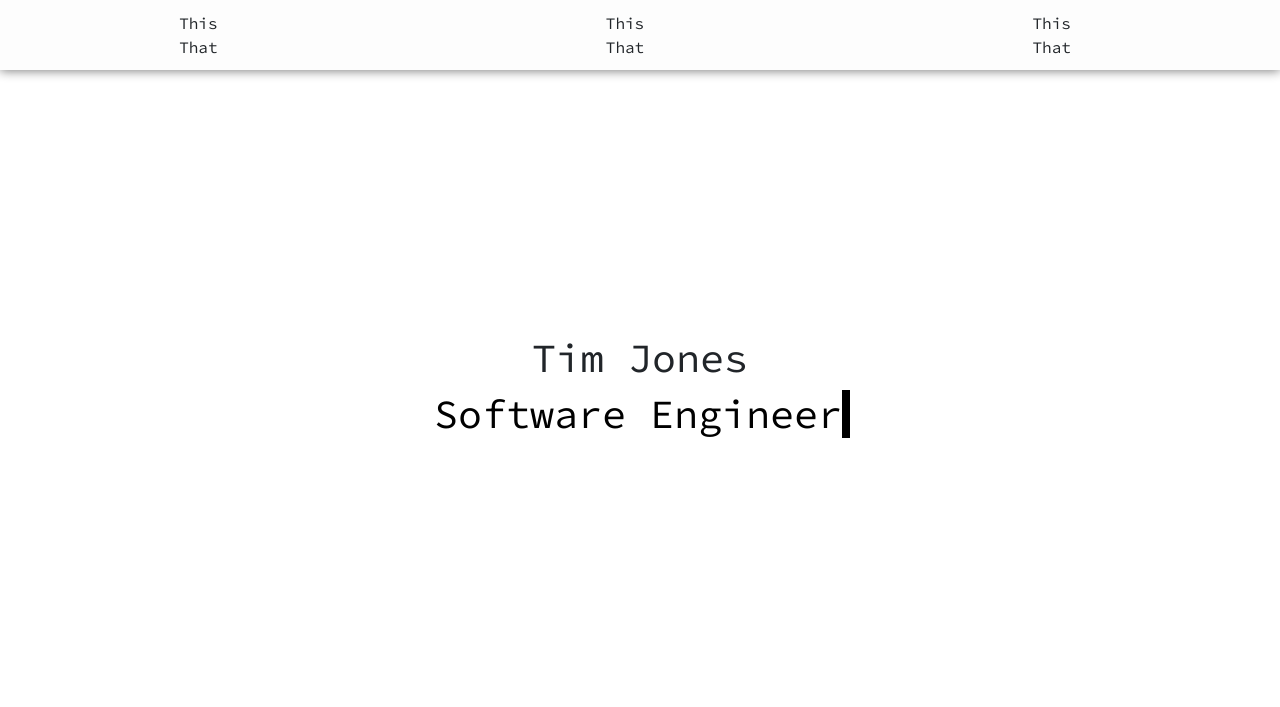
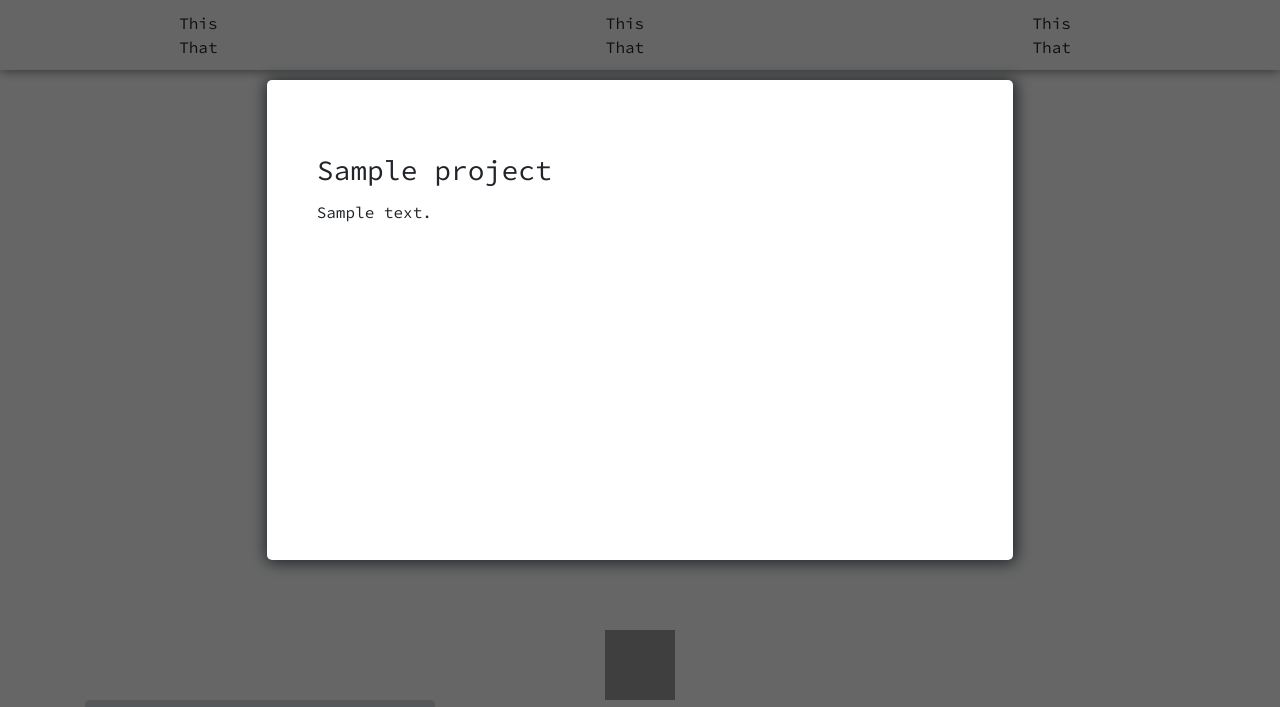
Before and after one commit to timjonez/django_portfolio, a Django app: template home/templates/home/home.html in a window 1280 px wide, after a click on "See Details". Shown: the top 707 px of the page. Run offline with Django 3.2, Linux system fonts and the light colour scheme; the template is opened without the code that fills it: most values are stand-ins (such as "Sample title", 1, 10 or a date in 2020); grey boxes marked "Sample" are stand-in pictures; data that the repository does not hold is empty; some libraries are stand-ins or nearby versions; grey boxes are pictures that could not be loaded.

Commit message:
[static/css/base.css] add custom css for projects

```diff
--- a/static/css/base.css
+++ b/static/css/base.css
@@ -43,5 +43,38 @@ html, body{
 }
 
 .main{
-  height: 80% !important;
+  height: 70% !important;
 }
+
+.down-arrow{
+  height: 70px !important;
+  width: 70px !important;
+  text-align: center;
+}
+
+.popup-container{
+  position: fixed;
+  top: 0;
+  left: 0;
+  width: 100%;
+  height: 100%;
+  background-color: rgba(0,0,0,0.6);
+  z-index:5;
+}
+
+.popup-body{
+  top: 10%;
+  min-height: 60%;
+  max-height: 85%;
+  margin: auto;
+  padding: 50px;
+  position:relative;
+  background-color: white;
+  border-radius: 5px;
+  box-shadow: 1px 1px 15px 2px;
+  overflow: auto;
+}
+
+.right{
+  margin-left: 95%;
+}
```
